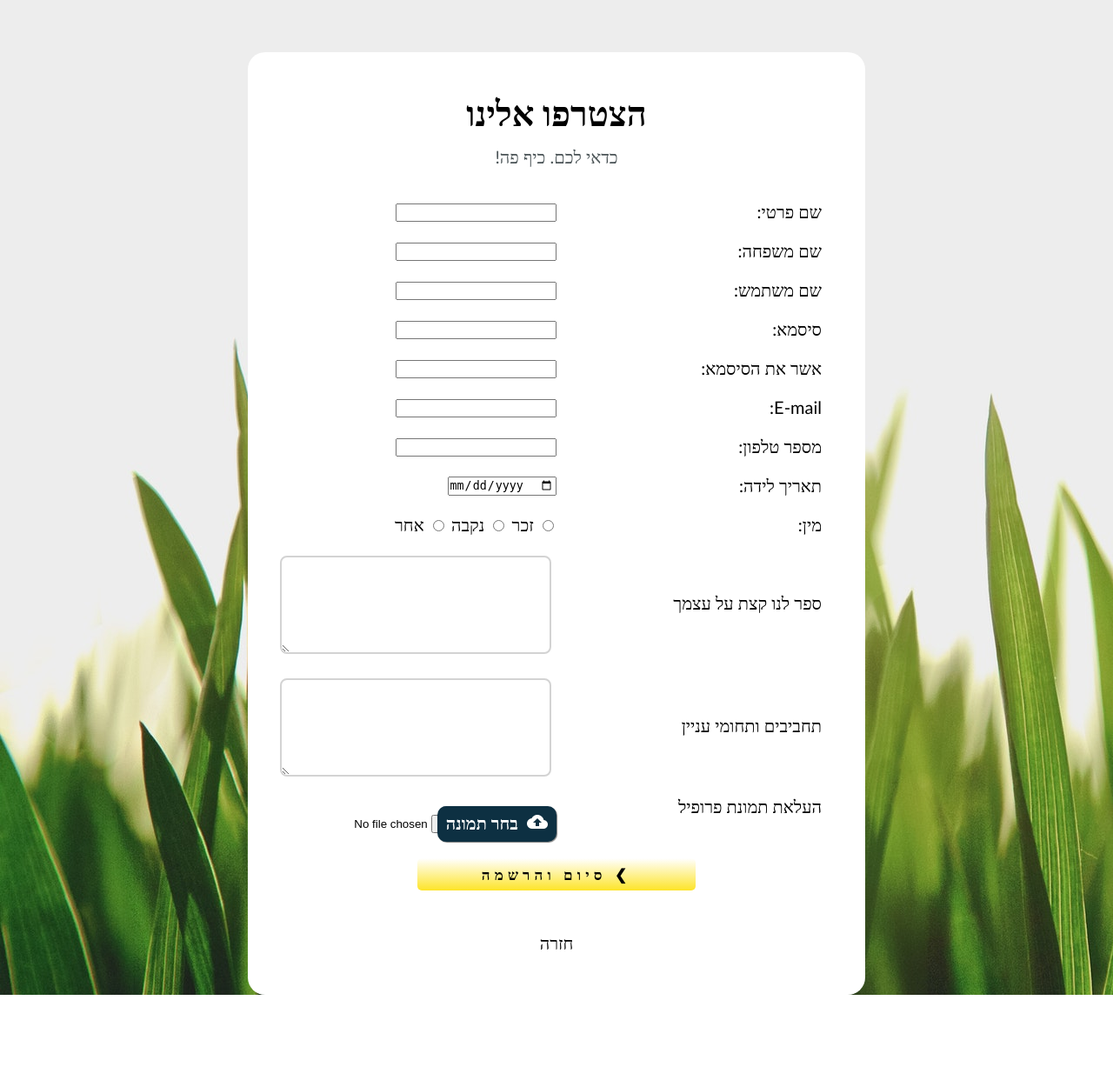
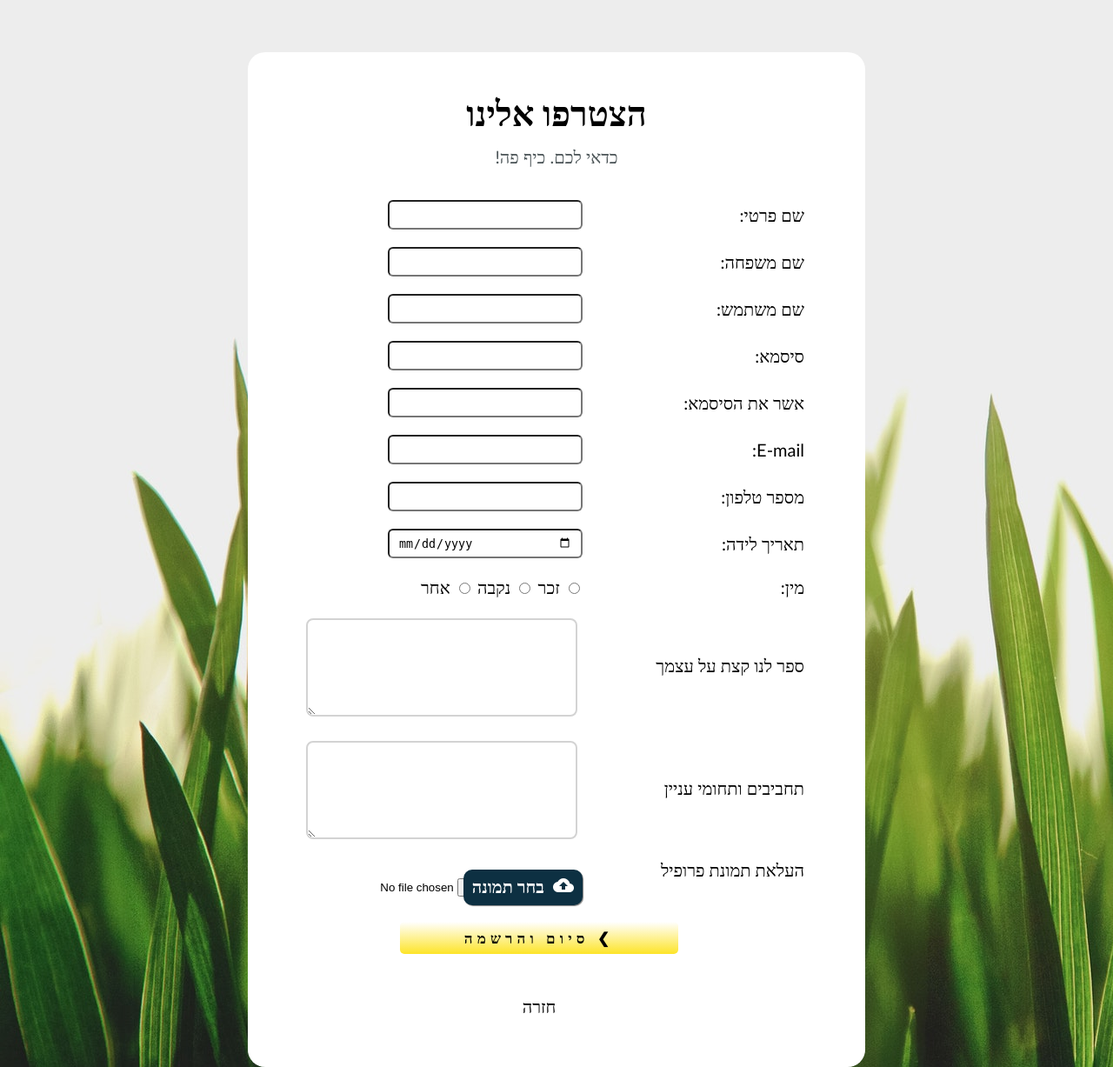
Before and after one commit to netanella/do-hugi, a PHP site: page /signUp.html in a window 1280 px wide. Shown: the part 60-1287 px from the top of the page at 87% size. Before the commit the page ends 1204 px from the top, so only its background shows below. Run offline with PHP 8.4, Linux system fonts and the light colour scheme.

Commit message:
תיקון ריבועים יפים של לי

```diff
--- a/css/forms.css
+++ b/css/forms.css
@@ -19,7 +19,7 @@ header {
 }
 
 #registration{
-    margin: auto;
+    margin: 10px 20px;
     width: 100%;
 }
 
@@ -43,10 +43,10 @@ header {
     margin: 30px auto;
 }
 
-#registration .wrapInput input {
+#registration .textInput {
     border-radius: 6px;
     padding: 10px;
-    width: 400px;
+    width: 200px;
     height: 10px;
 }
 
@@ -72,7 +72,7 @@ header {
 #registration td {
     display: inline-block;
     text-align: right;
-    width: 300px;
+    width: 250px;
     vertical-align: middle;
 }
 
--- a/hugDetails.html
+++ b/hugDetails.html
@@ -156,7 +156,7 @@
                     <li class="scroll-item">
                         <a href="userProfile.html">
                             <img src="img/orglass.jpg"/>
-                            <p>אור "המחסל" גלס </p>
+                            <p>אור פוקפוק גלס </p>
                         </a>
                     </li>
                 </ul>
--- a/signUp.html
+++ b/signUp.html
@@ -28,41 +28,40 @@
         <p id="first">כדאי לכם. כיף פה!</p>
         <form id="registration" action="form.php">
             <table>
-                <div class="wrapInput">
                 <tr>
                     <td> <label for="name">שם פרטי: </label></td>
-                        <td> <input  id="name" type="text" name="firstname"></td>
+                    <td> <input id="name" class="textInput" type="text" name="firstname"></td>
                 </tr>
                 <tr>
                     <td><label for="lastname">  שם משפחה:  </label> </td>
-                        <td><input id="lastname" type="text" name="lastname" ></td>
+                    <td><input id="lastname" class="textInput" type="text" name="lastname" ></td>
                 </tr>
                 <tr>
                     <td>  <label for="username">  שם משתמש: </label></td>
-                        <td><input id="username" type="text" name="username"></td>
+                    <td><input id="username" class="textInput" type="text" name="username"></td>
                 </tr>
                 <tr>
                     <td> <label for="password">  סיסמא:   </label></td>
-                        <td> <input id="password" type="password" name="pwd" /></td>
+                    <td> <input id="password" class="textInput" type="password" name="pwd" /></td>
                 </tr>
 
                 <tr>
                     <td><label for="passwordcon">  אשר את הסיסמא:   </label></td>
-                        <td><input id="passwordcon" type="password"  name="pwd" /></td>
+                    <td><input id="passwordcon" class="textInput" type="password"  name="pwd" /></td>
                 </tr>
                 <tr>
                     <td> <label for="email"> E-mail:  </label></td>
-                        <td> <input id="email" type="email" name="email"></td>
+                    <td> <input id="email" class="textInput" type="email" name="email"></td>
                 </tr>
                 <tr>
                     <td>  <label for="phone"> מספר טלפון:  </label></td>
-                        <td>  <input id="phone" type="text" name="phone"></td>
+                    <td>  <input id="phone" class="textInput" type="text" name="phone"></td>
                 </tr>
                 <tr>
                     <td><label for="bday"> תאריך לידה: </label></td>
-                        <td><input id="bday" type="date" name="bday"></td>
+                    <td><input id="bday" class="textInput" type="date" name="bday"></td>
                 </tr>
-                </div>
+
                 <tr>
                     <td><label for="gender"> מין: </label></td>
                     <td id="gender">
--- a/submitNewHug.html
+++ b/submitNewHug.html
@@ -156,7 +156,7 @@
                     <label for="tag18">גיטרה</label>
                 </fieldset>
                 <br>
-                <button class="form-submit-btn" type="submit" onclick="location.href='classPreview.html';">צור חוג<span></span> </button>
+                <button class="form-submit-btn" type="submit" onclick="location.href='hugDetails.html';">צור חוג<span></span> </button>
             </section>
             <div class="stepNavButtons">
                 <button id="prevBtn" onclick="nextPrev(-1)"><span class="material-icons" style="font-weight: bold;">arrow_forward</span></button>
```
Lines whose indentation alone changed are shown as unchanged.
